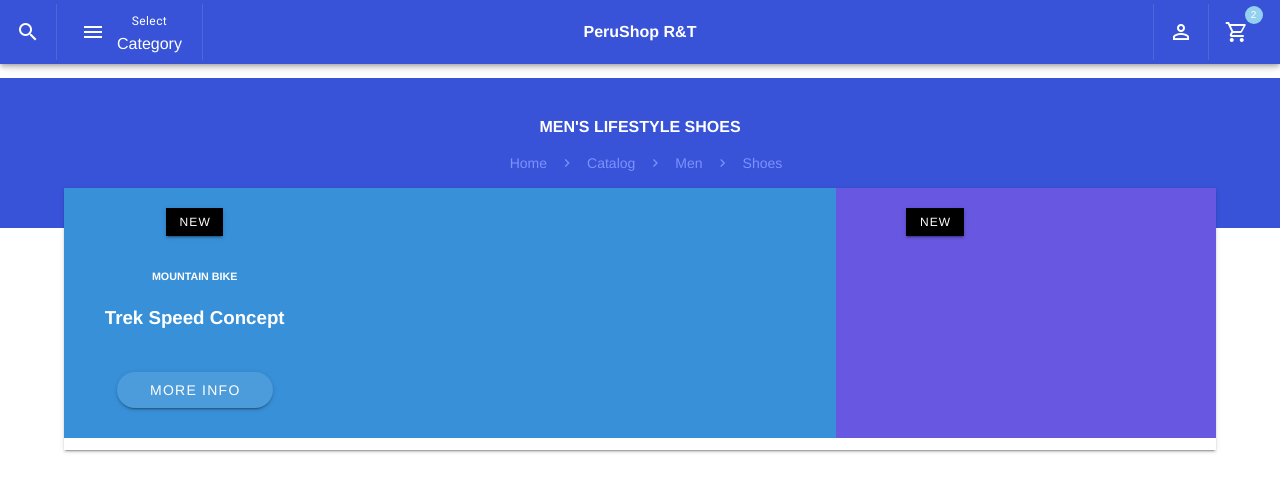
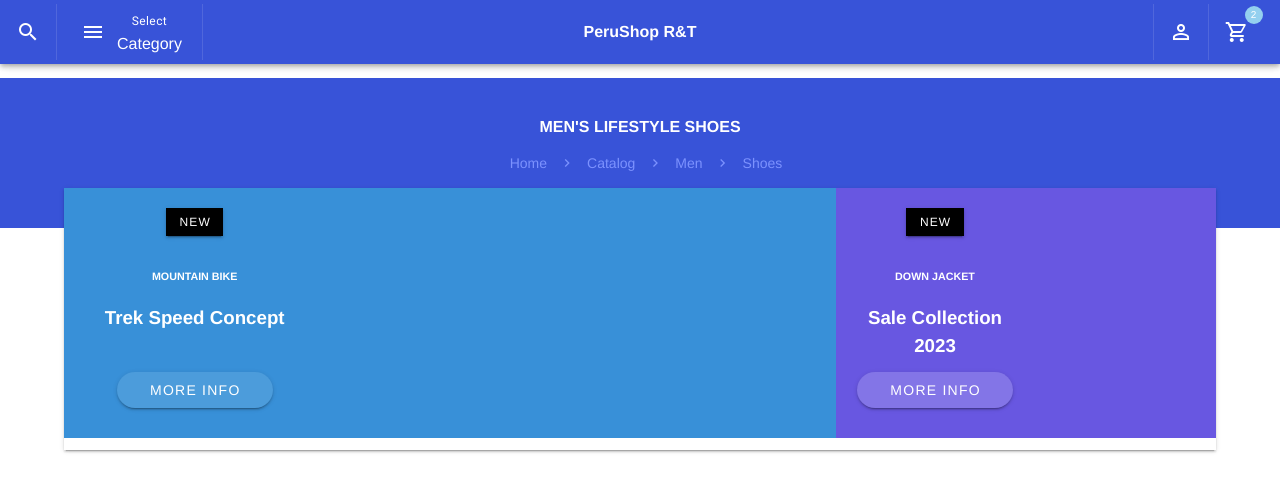
Before and after one commit to ronytacodev/ecommerce-perushop-rt, a Vue app: page / in a window 1280 px wide. Shown: the top 492 px of the page. Built offline with nearby package versions, Linux system fonts and the light colour scheme.

Commit message:
add image down jacket to dashboard

```diff
--- a/src/components/TheDashboard.vue
+++ b/src/components/TheDashboard.vue
@@ -44,6 +44,14 @@
                                 <v-btn color="black" dark class="withoutupercase" small tile>
                                     new
                                 </v-btn>
+                                <h6 class="white--text mt-8">DOWN JACKET</h6>
+                                <h3 class="white--text mt-5">Sale Collection 2023</h3>
+                                <v-btn rounded color="#8375E7" dark class="withoutupercase px-8 mt-3">
+                                    More Info
+                                </v-btn>
+                            </v-col>
+                            <v-col cols="12" sm="6">
+                                <v-img src="jacket2.png" max-height="400" max-width="420" contain class="mt-n2"></v-img>
                             </v-col>
                         </v-row>
                     </v-card>
```
